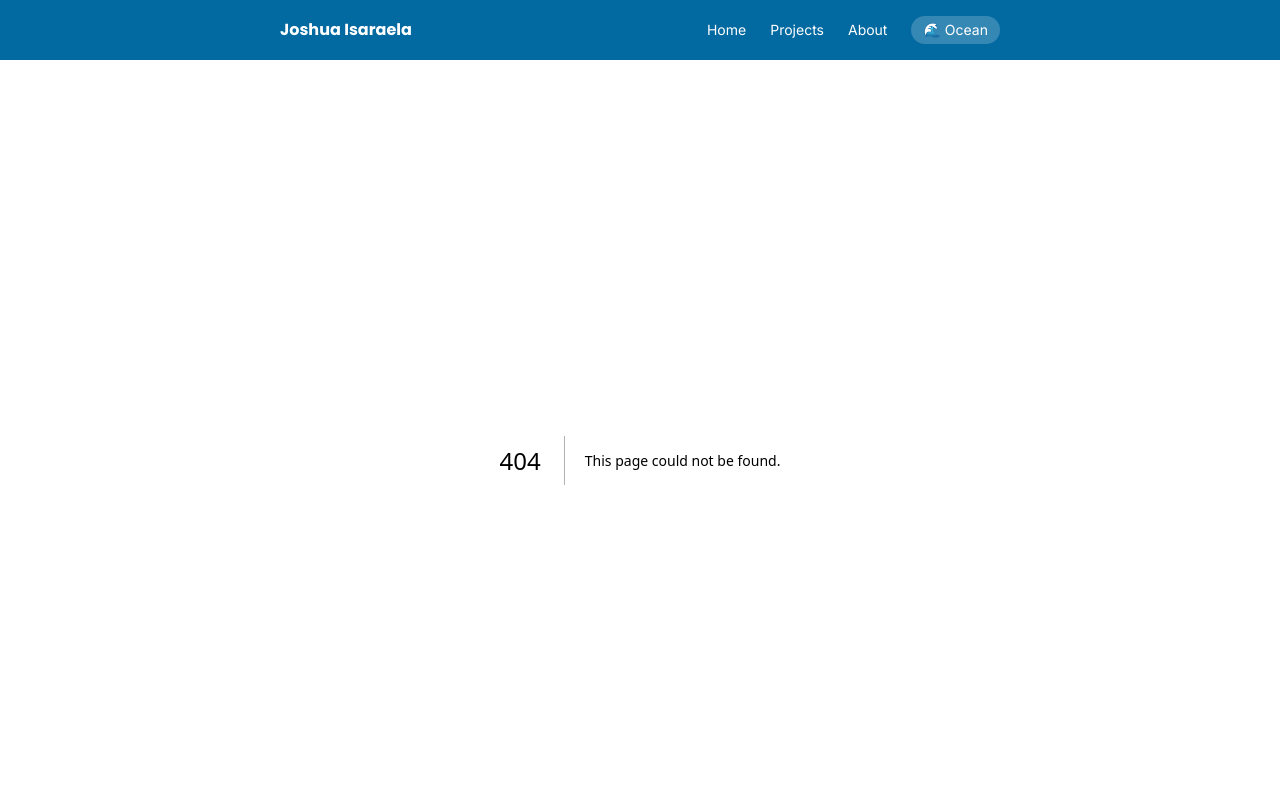
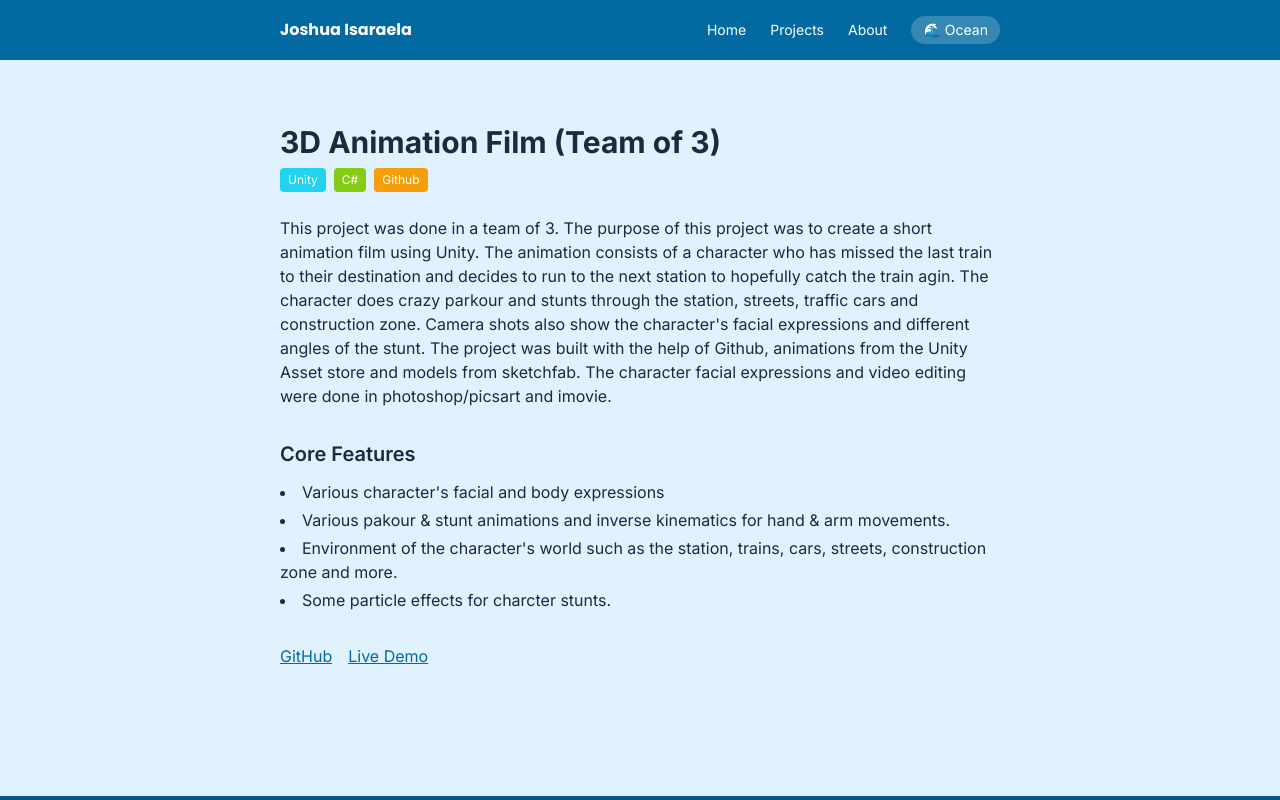
Before and after one commit to Yimyax/my-portfolio, a Next.js app: page /projects/3d-animation in a window 1280 px wide. Before the commit this address had no page. Shown: the top 800 px of the page. Built offline with nearby package versions, Linux system fonts and the light colour scheme.

Commit message:
Added specific project pages
just extra details

```diff
--- a/app/data/projects.ts
+++ b/app/data/projects.ts
@@ -1,74 +1,110 @@
 export const projects = [
   {
+    slug: "online-car-rental-website",
     title: "Online Car Rental Website",
     description: "A website having a gridview of available cars to rent. A search bar and filters can help search the car desired.",
-    tech: ["AWS (Student)", "SQL", "HTML", "PHP", "CSS", "Javascript", "JSON", "XAMPP"],
+    longDescription: "This project was done individually. The purpose of the project was to create an online website which allows users to rent cars. It consists of a grid-view of cars which can be rented by users. There is a filter bar and search bar at the top of the page, which can be used to search for specific cars/car models. The user can rent an available car by filling out a form for renting/customer details. Once rented, the car will be marked 'unavailabe' in the main page. This project was built using HTML, PHP, CSS, Javascript, and JSON using AWS (student) cloud services.",
+    features: ["Grid-view of cars and their details.", "Filter and Search bar to help with car seach.", "Registration form which the user fills out before renting car.","A JSON database holding information for cars and their availability."],
+    tech: ["AWS (Student)", "HTML", "PHP", "CSS", "Javascript", "JSON"],
     github: "github.com/Yimyax/Car-Rental-Website",
     demo: "",
+    photos: ["photo url"],
     highlight: true, // shows on homepage
   },
   {
+    slug: "procedural-threejs-environment",
     title: "Procedural Three.js Environment (Team of 4)",
     description: "An interactive, procedurally generated 3D environment featuring trees, terrain and clouds with real-time camera controls and environment parameters.",
-    tech: ["Three.js", "Javascript", "Node.js", "HTML", "CSS"],
+    longDescription: "This project was done in a team of 4. The purpose of the project was to create an interactive environment which utilises Three.js and Javascript. It consists of a 3D environment of a procedurally generated terrain, trees, clouds and sun. Their is a HUD which allows the user to control the environment's values such as terrain bumpiness, tree height, sun's daylight, and more. Once a value is changed, the environment will udpate live. This project was built with the help of Node.js, Visual Studio Code.",
+    features: ["The environment is procedurally generated. ","HUD for controling values of the environment.", "The environment updates live when it's values are changed in the HUD.", "The user can move around the environment using camera controls and movement controls."],
+    tech: ["Three.js", "Javascript", "Node.js", "HTML", "CSS", "Visual Studio Code", "Github"],
     github: "github.com/Yimyax/ThreeJS-Project",
     demo: "",
+    photos: ["photo url"],
     highlight: true,
   },
   {
+    slug: "enemy-ai-system-multiplayer",
     title: "Enemy AI System with Multiplayer (Team of 2)",
     description: "Built 2 distinct AI systems which track the players in real time and adapts over time.",
+    longDescription: "This project was done in a team of 2. The purpose of the project was to create 2 AI systems which could be implemented in a real multiplayer game. It consists of a patrolling enemy AI system and a stationary enemy AI system. The patrolling enemy walks around the envrionment, searching for the player, then hunts them down by finding the shortest path. The stationary enemy searches for the player and shoots a laser to hunt them down. As time goes on, both AI systems will gradually become smarter and faster at tracking down the player. The project also supports multiplayer, so many players can try escape/survive the enemies. This project was built in Unreal Engine using C++.",
+    features: ["An AI system that patrols, chases, and hunts the player.", "An AI system that seeks, follows, and shoots the player.", "Compatability with multiple players (up to 4 players)."],
     tech: ["Unreal Engine", "C++"],
     github: "github.com/Yimyax/EnemyAI_Systems",
     demo: "https://www.youtube.com/watch?v=XMoHwH76-QI&list=PL_Oshr_zVBisVZ_3ncVF5e671FluzElV&index=5",
+    photos: ["photo url"],
     highlight: false, // only shows on the full Projects page
   },
   {
+    slug: "interactive-media-processing",
     title: "Interactive Media in Processing",
     description: "An interactive paint app which animates your drawing after a while and makes sounds to create a responsive, real time user experience.",
+    longDescription: "This project was done individually. The purpose of this project was to create an interactive software which records and transforms data. It consists of a painting tool having settings for colour, shape, and size. A timer records the drawing and animates it once it is up. Sounds are played whenever the drawing hits the edge of the screen. There are options to freeze the animation, mute the sounds, and let the drawing overlap creating a new artwork. The user can clear the canvas to start again. This project was built using Java in Processing.",
+    features: ["A painting tool with various stroke options for colours, transparencies, shapes, and sizes.", "A preview of what the stroke looks like.", "An option to change the animation and sounds toggle.", "A clear button that restarts the experience.", "Drawings animate after a while and can make sounds too."],
     tech: ["Processing", "Java"],
     github: "github.com/Yimyax/Processing-Interactive-Media",
     demo: "",
+    photos: ["photo url"],
     highlight: true, // only shows on the full Projects page
   },
   {
+    slug: "3d-puzzle-game",
     title: "3D Puzzle Game (Team of 8)",
     description: "A 3D puzzle game that has 3 levels + 1 tutorial. The player needs to escape the snail which can hurt them over time.",
+    longDescription: "This project was done in a team of 8. The purpose of this project was to create an original and fun game to be published on Itch.io. The game is about the player having to evade an immortal snail while solving puzzles throughout the level. Before each level starts, a 'Would You Rather' question appears which forces the player to choose an outcome which will be in effect for the current level. The 'Would You Rather' question can affect the player's status, snail's lethality, or environmental threats. This project was built and planned using Github, Atlassian Jira, and Atlassian Confluence to keep track of sprint goals, scrum meetings, milestones and team responsibilites.",
+    features: ["1 tutorial + 3 levels, each with a different theme, choice modifier, and puzzles.", "A 'Would you rather' decision mechanic which can affect the player, snail, or level.", "Unique puzzles to solve such as the keypad & passcode, pressure plate, boxes, conveyor belts, and buttons."],
     tech: ["Unity", "C#", "Atlassian Jira", "Atlassian Confluence", "Github"],
     github: "",
     demo: "harrylec.itch.io/snail-game",
+    photos: ["photo url"],
     highlight: false, // only shows on the full Projects page
   },
   {
+    slug: "3d-animation",
     title: "3D Animation Film (Team of 3)",
     description: "A 3D animation about a person missing their train and tries to run to the next station.",
+    longDescription: "This project was done in a team of 3. The purpose of this project was to create a short animation film using Unity. The animation consists of a character who has missed the last train to their destination and decides to run to the next station to hopefully catch the train agin. The character does crazy parkour and stunts through the station, streets, traffic cars and construction zone. Camera shots also show the character's facial expressions and different angles of the stunt. The project was built with the help of Github, animations from the Unity Asset store and models from sketchfab. The character facial expressions and video editing were done in photoshop/picsart and imovie.",
+    features: ["Various character's facial and body expressions", "Various pakour & stunt animations and inverse kinematics for hand & arm movements.", "Environment of the character's world such as the station, trains, cars, streets, construction zone and more.", "Some particle effects for charcter stunts."],
     tech: ["Unity", "C#", "Github"],
     github: "",
     demo: "https://www.youtube.com/watch?v=-JTJFVzm7gI",
+    photos: ["photo url"],
     highlight: false, // only shows on the full Projects page
   },
   {
+    slug: "travel-app",
     title: "Travel App (Team of 3)",
     description: "An App which allows the user to check train schedule, station maps and train status",
-    tech: ["Xcode", "Swift", "Github"],
+    longDescription: "This project was done in a team of 3. The purpose of this project was to create an IOS application which utilizes and pulls data from an online API. The project consists of many views for a map of Sydney showing locations of stations, a schedule timetable and details of departing/arriving trains, and a trip planner. The concept, planning, user interface and user experience of the travel app was initially done in Figma before it was implemented in Xcode and Swift.",
+    features: ["A map view of sydney showing station locations.", "A schedule/timetable of upcoming and outgoing trains to certain stations", "A trip planner view for using trains."],
+    tech: ["Xcode", "Swift", "Github", "API", "Figma"],
     github: "https://github.com/Yimyax/Travel-App",
     demo: "",
+    photos: ["photo url"],
     highlight: false, // only shows on the full Projects page
   },
   {
+    slug: "shopping-website",
     title: "Shopping Website",
-    description: "A website having a gridview of available items to buy. A search bar and filters can help search the car desired.",
-    tech: ["AWS (Student)", "HTML", "PHP", "CSS", "Javascript", "XAMPP", "SQL"],
+    description: "A website having a gridview of available items to buy. A search bar and filters can help search the item desired.",
+    longDescription: "This project was done individually. The purpose of this project was to create a shopping website using PHP by pulling data from an SQL database. The website consists of a grid layout of items and products which are on sale. The customer can choose which product they want to buy and then fill out form to confirm the payment. This project was built with the help of XAMPP and is tested to work in AWS (student) cloud services too.",
+    features: ["Grid view of all products and items in store.", "Items and products are collected from an SQL database.", "Customer form is included in item purchase."],
+    tech: ["HTML", "PHP", "CSS", "Javascript", "XAMPP", "SQL", "AWS (student)"],
     github: "https://github.com/Yimyax/Shopping-Website",
     demo: "",
+    photos: ["photo url"],
     highlight: false, // only shows on the full Projects page
   },
   {
+    slug: "portfolio-website",
     title: "Portfolio Website",
     description: "A custom website showing projects and skills. (This very website)",
+    longDescription: "This project is done individually. The purpose of this project was to create a real live website displaying my skills and past projects which I have worked on. The website currently displays 3 main pages for the home page, about page and projects page. The specific project page (This very page you are reading right now) displays the specific project in a bit more detail. This project was built with the help of Visual Studio Code and deployed using Github and Vercel.",
+    features: ["Features 3 main pages and specific pages for each project.", "A button for changing the state of the website's colour scheme.", "The website updates automatically when it detects any changes in github."],
     tech: ["React", "HTML", "Typescript", "CSS", "Javascript", "Node.js", "Next.js"],
     github: "https://github.com/Yimyax/my-portfolio",
     demo: "",
+    photos: ["photo url"],
     highlight: false, // only shows on the full Projects page
   },
 ];
--- a/app/data/skills.ts
+++ b/app/data/skills.ts
@@ -5,11 +5,11 @@ export const skillGroups = [
   },
   {
     category: "Frameworks & Libraries",
-    skills: ["AWS (student)", "Unity", "Unreal Engine", "React", "Node.js", "Three.js", "Next.js", "Xcode", "Godot Engine", "Processing", "XAMPP"],
+    skills: ["AWS (student)", "Unity", "Unreal Engine", "React", "Node.js", "Three.js", "Next.js", "Xcode", "Godot Engine", "Processing", "API"],
   },
   {
     category: "Tools",
-    skills: ["Atlassian Jira", "Atlassian Confluence", "Microsoft Excel", "Github", "VS Code", "ChatGPT AI", "Claude AI"],
+    skills: ["Atlassian Jira", "Atlassian Confluence", "Microsoft Excel", "Github", "VS Code", "ChatGPT AI", "Claude AI", "XAMPP", "Figma"],
   },
 ];
 
--- a/app/layout.tsx
+++ b/app/layout.tsx
@@ -2,6 +2,7 @@ import type { Metadata } from "next";
 import { Poppins, Inter } from "next/font/google";
 import "./globals.css";
 import ThemeToggle from "./components/ThemeToggle";
+import Link from "next/link";
 
 const poppins = Poppins({
   subsets: ["latin"],
@@ -33,9 +34,9 @@ export default function RootLayout({
               Joshua Isaraela
             </a>
             <div className="flex gap-6 text-sm items-center">
-              <a href="/ " className="text-white hover:text-(--amber)">Home</a>
-              <a href="/projects" className="text-white hover:text-(--amber)">Projects</a>
-              <a href="/about" className="text-white hover:text-(--amber)">About</a>
+              <Link href="/ " className="text-white hover:text-(--amber)">Home</Link>
+              <Link href="/projects" className="text-white hover:text-(--amber)">Projects</Link>
+              <Link href="/about" className="text-white hover:text-(--amber)">About</Link>
               <ThemeToggle />
             </div>
           </nav>
--- a/app/page.tsx
+++ b/app/page.tsx
@@ -1,3 +1,4 @@
+import Link from "next/link";
 import { projects } from "./data/projects";
 import { highlightSkills } from "./data/skills";
 import { tagColor } from "./lib/colours";
@@ -55,21 +56,19 @@ export default function Home() {
         <h2 className="text-2xl font-semibold mb-4">Projects</h2>
         <div className="space-y-6">
           {featuredProjects.map((project) => (
-            <div key={project.title} className="bg-white border border-(--ocean)/20 rounded-lg p-4 shadow-sm">
-              <h3 className="text-xl font-medium">{project.title}</h3>
-              <p className="text-gray-600 mb-2">{project.description}</p>
-              <div className="flex gap-4 text-sm">
-                <a href={project.github} className="underline">GitHub</a>
-                {project.demo && (
-                  <a href={project.demo} className="underline">Live Demo</a>
-                )}
+            <Link key ={project.slug} href={`/projects/${project.slug}`}>
+              <div key={project.title} className="bg-white border border-(--ocean)/20 rounded-lg p-4 shadow-sm mb-5 mt-5 hover:bg-red-200">
+                <h3 className="text-xl font-medium">{project.title}</h3>
+                <p className="text-gray-600 mb-2">{project.description}</p>
+                <div className="flex gap-4 text-sm">
+                </div>
               </div>
-            </div>
+            </Link>
           ))}
         </div>
-        <a href="/projects" className="text-sm underline mt-3 inline-block">
+        <Link href="/projects" className="text-sm underline mt-3 inline-block">
           See all projects →
-        </a>
+        </Link>
       </section>
     </main>
   );
--- /dev/null
+++ b/app/projects/[slug]/page.tsx
@@ -0,0 +1,49 @@
+import { projects } from "../../data/projects";
+import { notFound } from "next/navigation";
+import Image from "next/image";
+import { tagColor } from "../../lib/colours";
+
+export default async function ProjectDetail({
+  params,
+}: {
+  params: Promise<{ slug: string }>;
+}) {
+  const { slug } = await params;
+  const project = projects.find((p) => p.slug === slug);
+
+  if (!project) {
+    notFound();
+  }
+
+  return (
+    <main className="max-w-3xl mx-auto px-6 py-16">
+      <h1 className="text-3xl font-bold mb-2">{project.title}</h1>
+
+      <div className="flex flex-wrap gap-2 mb-6">
+        {project.tech.map((t, i) => (
+          <span key={t} className="text-xs px-2 py-1 rounded text-white" style={{ backgroundColor: tagColor(i) }}>
+            {t}
+          </span>
+        ))}
+      </div>
+
+      <p className="mb-8">{project.longDescription}</p>
+
+      <section className="mb-8">
+        <h2 className="text-xl font-semibold mb-3">Core Features</h2>
+        <ul className="list-disc list-inside space-y-1">
+          {project.features.map((feature) => (
+            <li key={feature}>{feature}</li>
+          ))}
+        </ul>
+      </section>
+
+      <div className="flex gap-4">
+        <a href={project.github} className="text-(--ocean) underline">GitHub</a>
+        {project.demo && (
+          <a href={project.demo} className="text-(--ocean) underline">Live Demo</a>
+        )}
+      </div>
+    </main>
+  );
+}
--- a/app/projects/page.tsx
+++ b/app/projects/page.tsx
@@ -1,3 +1,4 @@
+import Link from "next/link";
 import { projects } from "../data/projects";
 import { tagColor } from "../lib/colours";
 
@@ -7,7 +8,8 @@ export default function Projects() {
       <h1 className="text-3xl font-bold mb-8">Projects</h1>
       <div className="space-y-6">
         {projects.map((project) => (
-          <div key={project.title} className="border rounded-lg p-4 bg-white">
+          <Link key={project.slug} href={`/projects/${project.slug}`}>
+            <div key={project.title} className="border rounded-lg p-4 bg-white mb-5 mt-5 hover:bg-red-200">
               <h2 className="text-xl font-medium">{project.title}</h2>
               <p className="text-gray-600 mb-2">{project.description}</p>
               <div className="flex flex-wrap gap-2 mb-2">
@@ -22,14 +24,10 @@ export default function Projects() {
                 ))}
               </div>
               <div className="flex gap-4 text-sm">
-              {project.github && (
-                <a href={project.github} className="underline">GitHub</a>
-              )}
-              {project.demo && (
-                <a href={project.demo} className="underline">Live Demo</a>
-              )}
+
               </div>
             </div>
+          </Link>
         ))}
       </div>
     </main>
--- a/package.json
+++ b/package.json
@@ -9,7 +9,7 @@
     "lint": "eslint"
   },
   "dependencies": {
-    "next": "16.2.12",
+    "next": "^16.3.0",
     "react": "19.2.4",
     "react-dom": "19.2.4"
   },
```
Also changed, not shown: 1 other file (tests, documents, lock files or other folders). Lines whose indentation alone changed are shown as unchanged.
